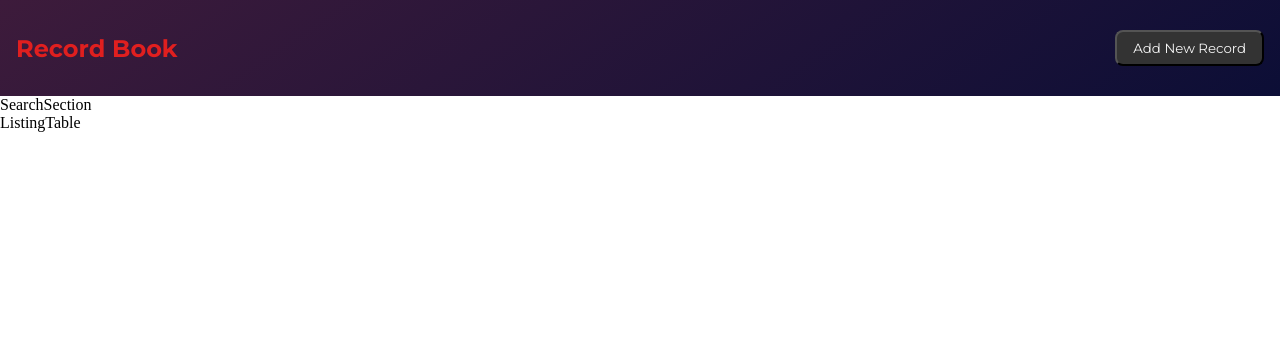
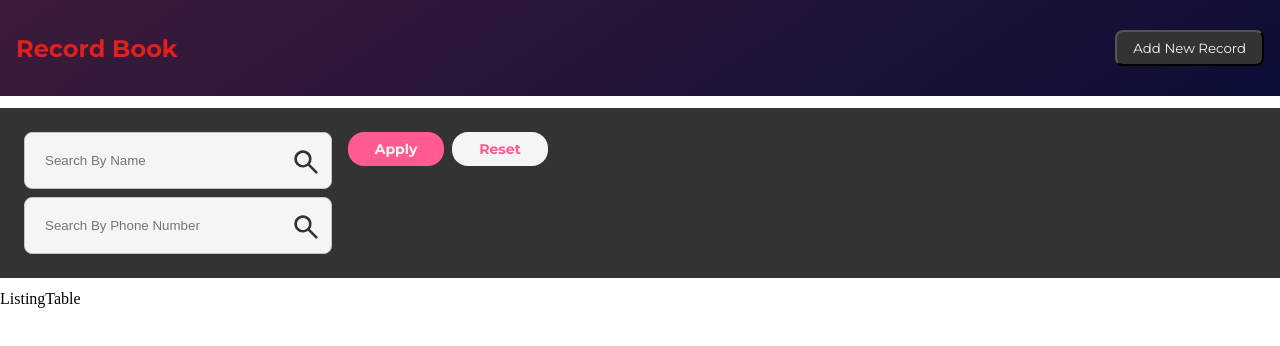
Before and after one commit to dev-enforced/record-book, a React (Vite) app: page / in a window 1280 px wide. Shown: the top 346 px of the page. Built offline with nearby package versions, Linux system fonts and the light colour scheme.

Commit message:
feat: :rocket: Search by name or number section added

```diff
--- a/src/components/SearchSection/SearchSection.module.css
+++ b/src/components/SearchSection/SearchSection.module.css
@@ -0,0 +1,71 @@
+.search_section_wrapper {
+    margin: 0.75rem 0;
+    padding: 1.5rem;
+    background-color: var(--secondary);
+    display: flex;
+    align-items: flex-start;
+    gap: 1rem;
+  }
+
+  .search_inputs_container {
+    min-width: 25%;
+    gap: 0.5rem;
+  }
+
+  .search_input_icon_wrapper {
+    position: relative;
+  }
+
+  .search_input_wrapper {
+    position: relative;
+    width: 100%;
+    border-radius: 8px;
+    border: 1px solid #c4c4c4;
+
+    background-color: var(--white);
+    padding-right: 1.5rem;
+  }
+
+  .search_input_wrapper > input {
+    height: 100%;
+    width: 100%;
+    border: none;
+    background-color: transparent;
+    padding: 20px;
+    outline: none;
+  }
+
+  .search_input_wrapper > input::focus {
+    box-shadow: none;
+  }
+
+  .search_icon_wrapper {
+    position: absolute;
+    top: 16px;
+    right: 12px;
+  }
+
+  .search_actions_container {
+    gap: 0.5rem;
+  }
+
+  .search_action_cta {
+    font-family: "Montserrat", sans-serif;
+    font-weight: 700;
+    width: 6rem;
+    padding: 0.5rem;
+    font-size: 14px;
+    border-radius: 16px;
+    border: none;
+    height: auto;
+  }
+
+  .search_action_cta_apply {
+    background-color: #ff5b91;
+    color: var(--white);
+  }
+
+  .search_action_cta_reset {
+    background-color: var(--white);
+    color: #ff5b91;
+  }
--- a/src/components/SearchSection/SearchSection.tsx
+++ b/src/components/SearchSection/SearchSection.tsx
@@ -1,5 +1,96 @@
+import {ReactComponent as SearchIcon} from "@/assets/SearchIcon.svg";
+import { useState } from "react";
+import { useSearchParams } from "react-router-dom";
+import styles from "./SearchSection.module.css";
+
 const SearchSection = () => {
-  return <div>SearchSection</div>;
+  const [searchParams, setSearchParams] = useSearchParams();
+  const [searchFormData, setSearchFormData] = useState<{
+    name: string;
+    phoneNumber: string;
+  }>({
+    name: searchParams.get("name") ?? "",
+    phoneNumber: searchParams.get("phoneNumber") ?? "",
+  });
+
+  const applyBtnClickAction = () => {
+    Object.keys(searchFormData).forEach((everyKey) => {
+      if (
+        (searchFormData[everyKey as keyof typeof searchFormData] as string) ===
+        ""
+      ) {
+        searchParams.delete(everyKey);
+      } else {
+        searchParams.set(
+          everyKey,
+          searchFormData[everyKey as keyof typeof searchFormData] as string
+        );
+      }
+    });
+
+    setSearchParams(searchParams);
+  };
+  const resetBtnClickAction = () => {
+    setSearchFormData((prev) => ({ ...prev, name: "", phoneNumber: "" }));
+  };
+
+  return (
+    <section className={styles.search_section_wrapper}>
+      <div
+        className={`container-flex-column ${styles.search_inputs_container}`}
+      >
+        <div className={`${styles.search_input_icon_wrapper}`}>
+          <div className={styles.search_input_wrapper}>
+            <input
+              placeholder="Search By Name"
+              value={searchFormData.name ?? ""}
+              onChange={(event) => {
+                setSearchFormData((previousValue) => ({
+                  ...previousValue,
+                  name: event.target.value,
+                }));
+              }}
+            />
+          </div>
+          <div className={styles.search_icon_wrapper}>
+            <SearchIcon />
+          </div>
+        </div>
+        <div className={`${styles.search_input_icon_wrapper}`}>
+          <div className={styles.search_input_wrapper}>
+            <input
+              placeholder="Search By Phone Number"
+              type="number"
+              value={searchFormData.phoneNumber ?? ""}
+              onChange={(event) => {
+                setSearchFormData((previousValue) => ({
+                  ...previousValue,
+                  phoneNumber: event.target.value,
+                }));
+              }}
+            />
+          </div>
+          <div className={styles.search_icon_wrapper}>
+            <SearchIcon />
+          </div>
+        </div>
+      </div>
+      <div className={`container-flex ${styles.search_actions_container}`}>
+        <button
+          className={`container-flex-center ${styles.search_action_cta} ${styles.search_action_cta_apply}`}
+          onClick={applyBtnClickAction}
+        >
+          Apply
+        </button>
+        <button
+          className={`container-flex-center ${styles.search_action_cta} ${styles.search_action_cta_reset}`}
+          onClick={resetBtnClickAction}
+        >
+          Reset
+        </button>
+      </div>
+    </section>
+  );
 };
 
 export default SearchSection;
--- a/src/index.css
+++ b/src/index.css
@@ -12,6 +12,16 @@
   margin: 0;
   padding: 0;
   box-sizing: border-box;
+}
+
+/* Remove the Up and Down arrows (Spinner) in number type inputs */
+input[type="number"]::-webkit-outer-spin-button,
+input[type="number"]::-webkit-inner-spin-button {
+  -webkit-appearance: none;
+  margin: 0;
+}
+input[type="number"] {
+  --moz-appearance: textfield;
 }
 
 .container-flex {
```
Also changed, not shown: src/assets/SearchIcon.svg (added).
